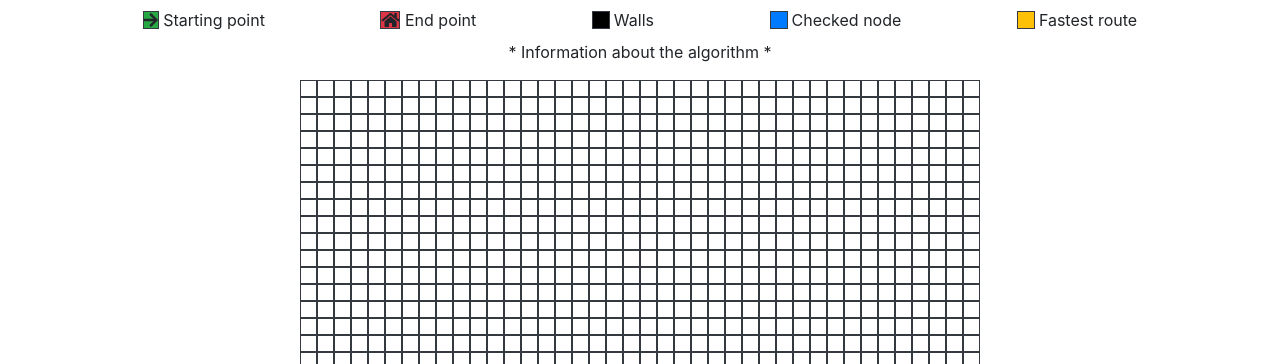
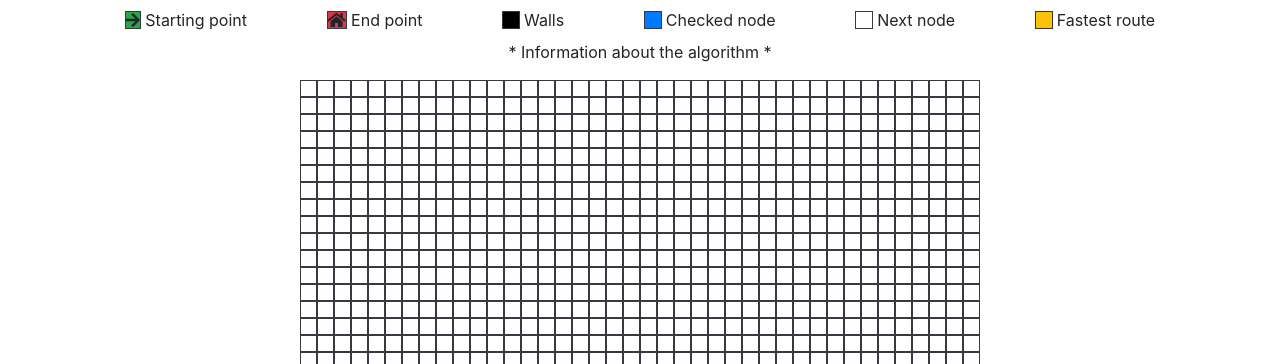
Before and after one commit to 99061142/Pathfinding, a CodeIgniter app: page /database/ in a window 1280 px wide. Shown: the part 56-420 px from the top of the page. Run offline with CodeIgniter, Linux system fonts and the light colour scheme; some libraries are stand-ins or nearby versions.

Commit message:
Show the next node color above the board

```diff
--- a/application/views/pages/index.php
+++ b/application/views/pages/index.php
@@ -15,8 +15,13 @@
     </div>
 
     <div class="d-flex justify-content-center align-items-center">
-        <div class="border border-dark mr-1 bg-primary" style="height: 18px; width: 18px;"></div>
+        <div class="border border-dark mr-1" id="found" style="height: 18px; width: 18px;"></div>
         Checked node
+    </div>
+
+    <div class="d-flex justify-content-center align-items-center">
+        <div class="border border-dark mr-1" id="next" style="height: 18px; width: 18px;"></div>
+        Next node
     </div>
 
     <div class="d-flex justify-content-center align-items-center">
```
